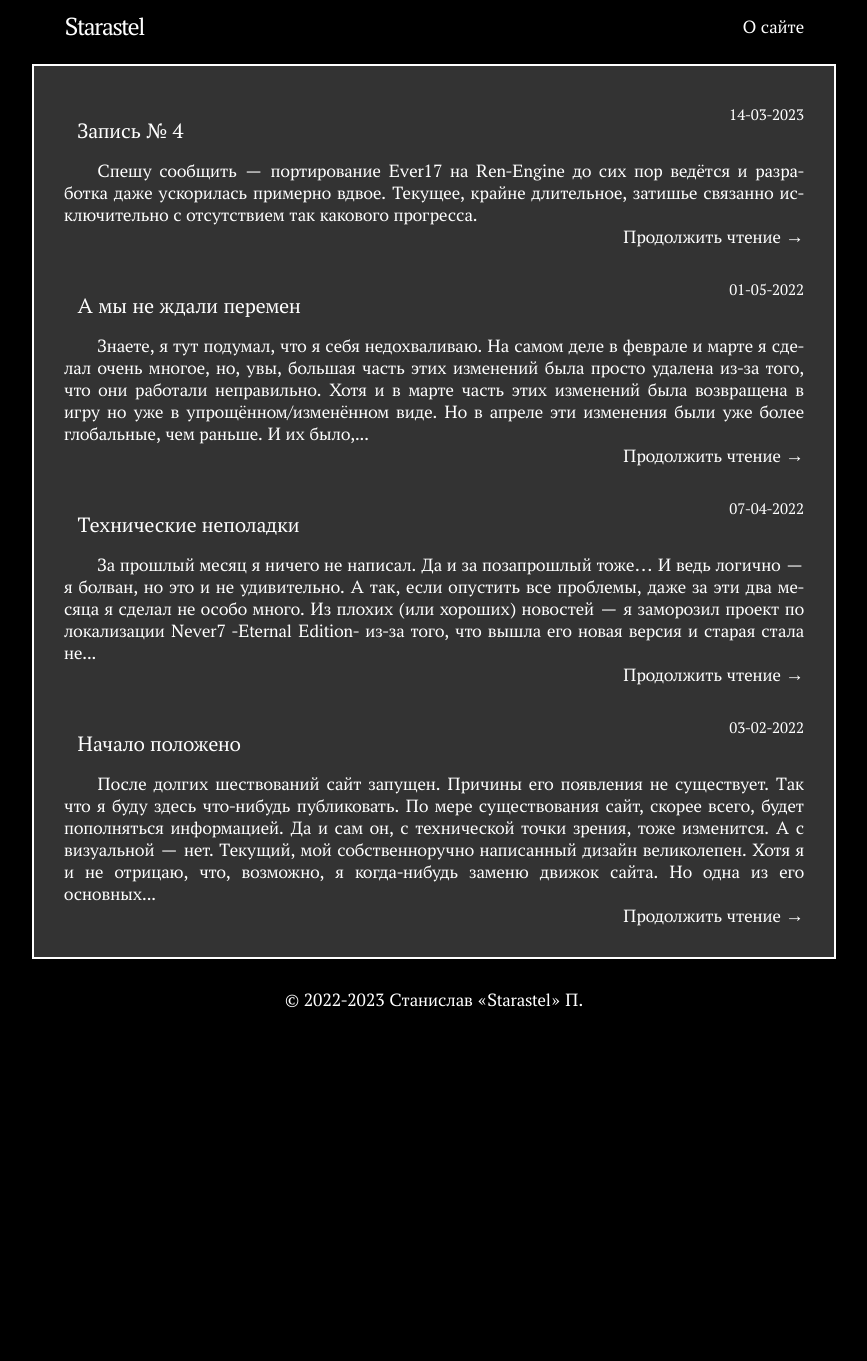
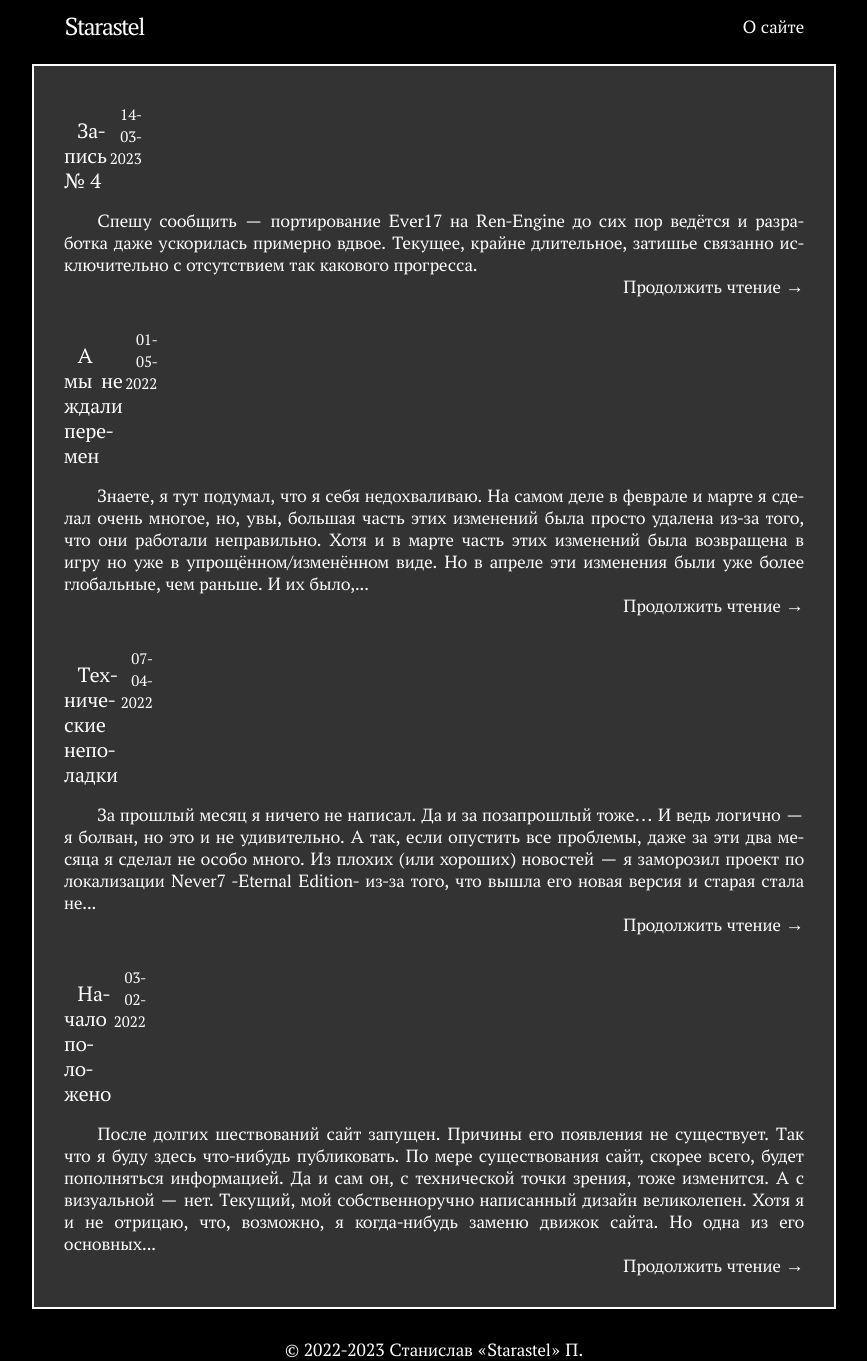
Before and after one commit to Starastel/stStarastel, a Jekyll site: the page built from index.html, in a window 1280 px wide. Shown: the whole page, without its empty margins (206-1073 px from the left). Built offline with Jekyll 4.4.1, drawn with Linux system fonts in a browser that asks for light colours; the list of posts is cut into pages by our own code; before the commit the page ends 1011 px from its top, so only the background shows below that.

Commit message:
Update main.scss

```diff
--- a/assets/main.scss
+++ b/assets/main.scss
@@ -293,6 +293,7 @@ table {
 .pst_ttl {
 	justify-content: space-between;
 	display: flex;
+	width: 50pt;
 }
 
 /**
```
